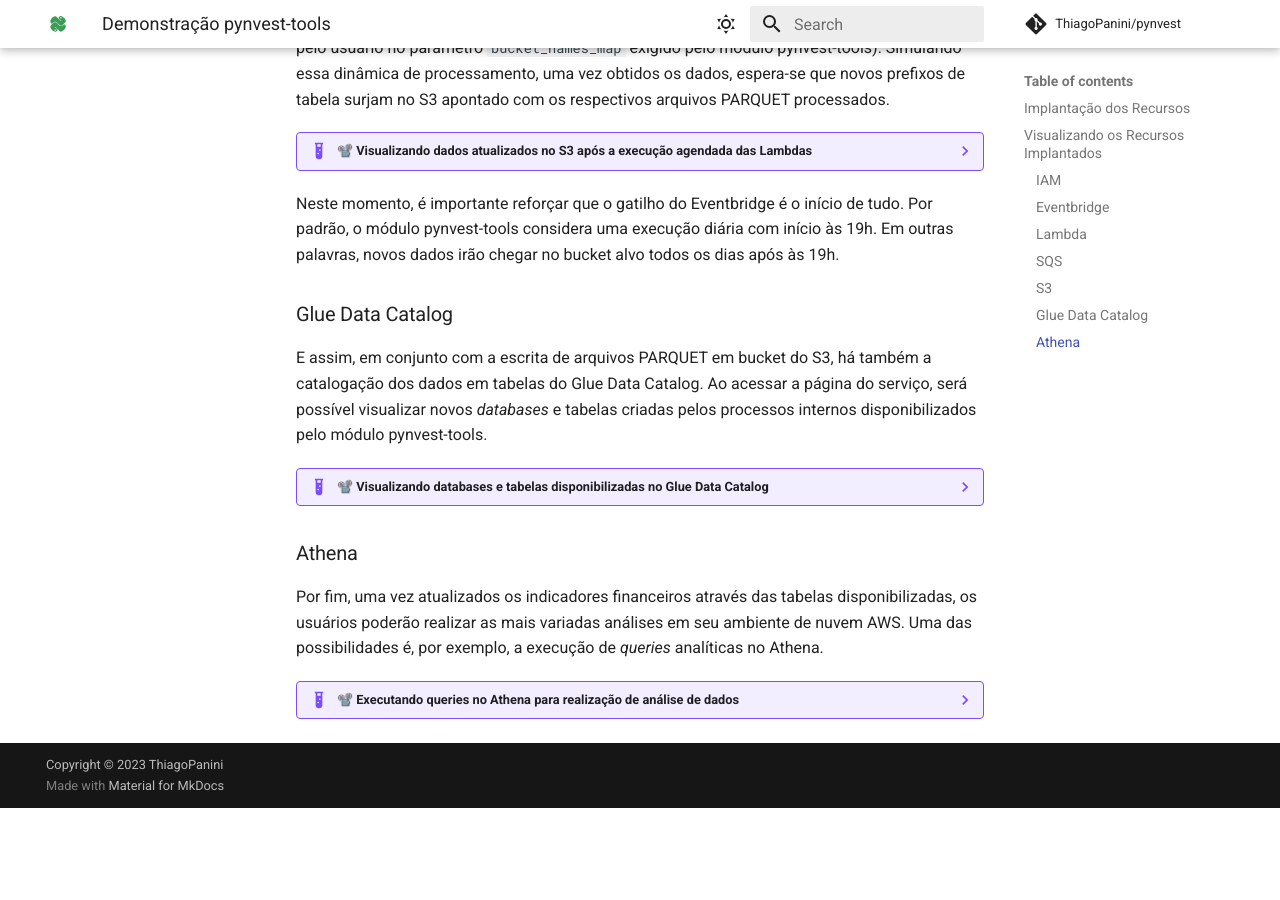
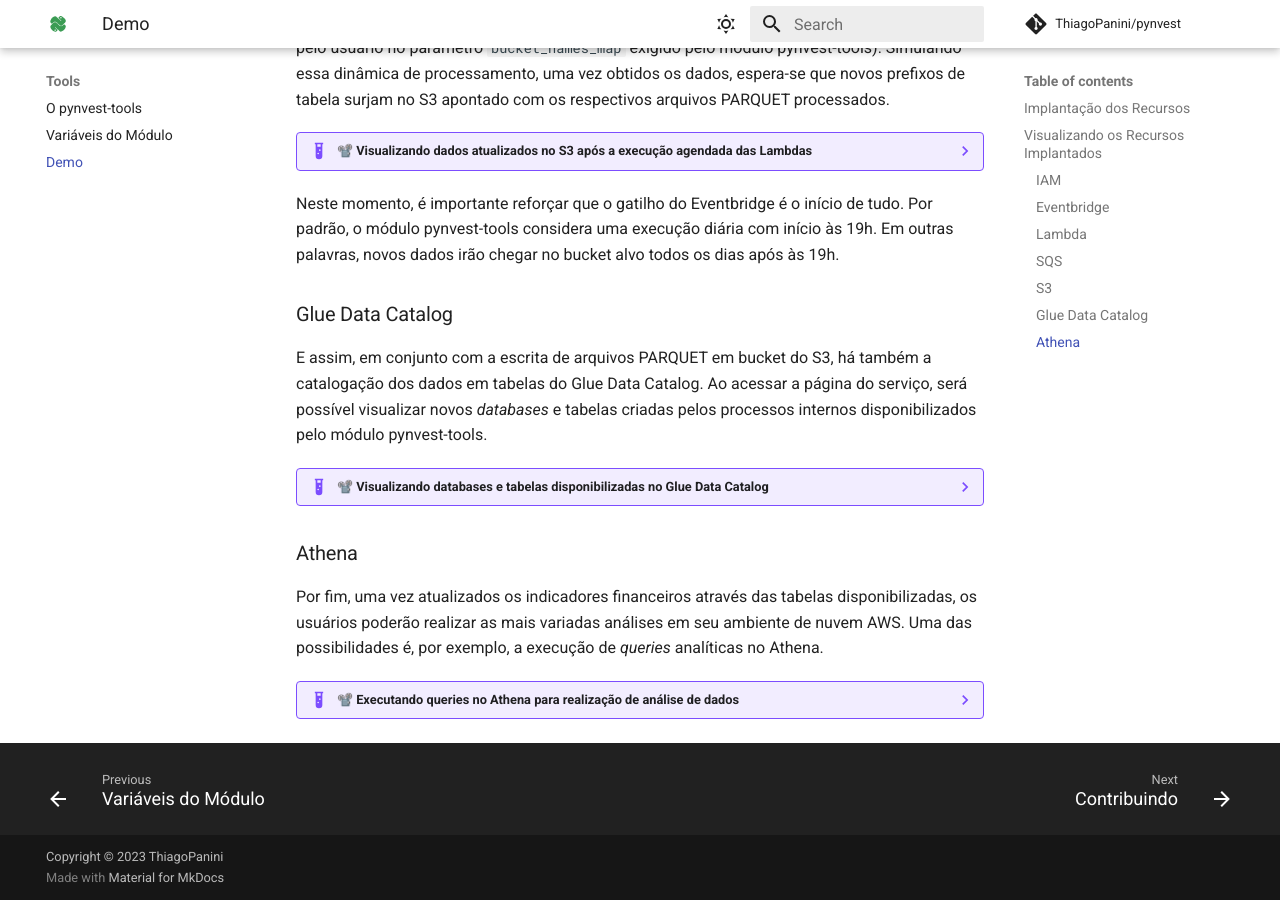
Before and after one commit to ThiagoPanini/pynvest, an MkDocs documentation site: the page built from docs/mkdocs/tools/demo.md, in a window 1280 px wide and 900 px high, scrolled down 2700 px. Built offline with MkDocs 1.6.1 and Material for MkDocs 9.7.7, drawn with Linux system fonts in a browser that asks for light colours; comment, search, counter and statistics services are not loaded; before the commit the page ends 3508 px from its top, so only the background shows below that.

Commit message:
docs: atualizando arquivos principais de docs

```diff
--- a/mkdocs.yml
+++ b/mkdocs.yml
@@ -91,6 +91,11 @@
         - Ações: indicadores/scrappers/fundamentus/acoes.md
         - Fundos Imobiliários: indicadores/scrappers/fundamentus/fiis.md
 
+  - Tools:
+    - O pynvest-tools: tools/pynvest-tools.md
+    - Variáveis do Módulo: tools/variaveis.md
+    - Demo: tools/demo.md
+
   - Contribuindo: contribuindo/contribuindo.md
 
   - FAQ: faq/faq.md
```
Also changed, not shown: docs/mkdocs/index.md (+2 -1 lines).
